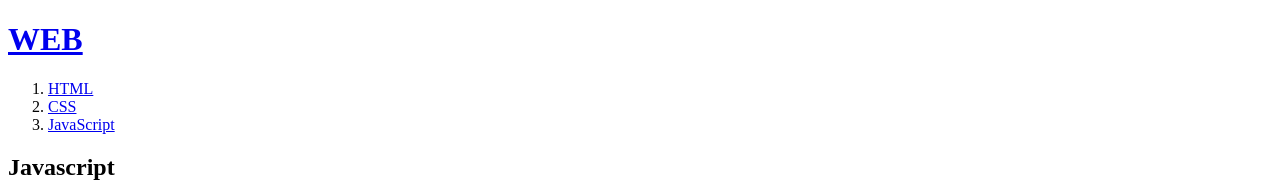
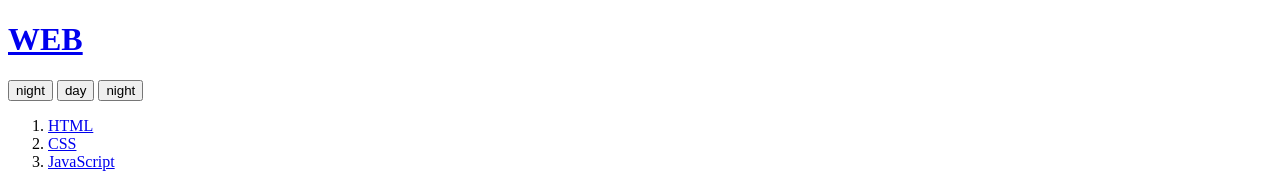
Before and after one commit to Rosevilleage/small-hobbies, a plain HTML site: page 3.html in a window 1280 px wide. Shown: the top 188 px of the page. Drawn offline with Linux system fonts and the light colour scheme.

Commit message:
button
add button

```diff
--- a/3.html
+++ b/3.html
@@ -6,6 +6,25 @@
 </head>
 <body>
   <h1><a href="index.html">WEB</a></h1>
+    <input type="button" value="night" onclick="
+      document.querySelector('body').style.backgroundColor = 'black' ;
+      document.querySelector('body').style.color = 'white' ;">
+    <input type="button" value="day" onclick="
+      document.querySelector('body').style.backgroundColor = 'white' ;
+      document.querySelector('body').style.color = 'black' ;">
+    <input id="day_night" type="button" value="night" onclick="
+     if(document.querySelector('#day_night').value==='night') {
+      document.querySelector('body').style.backgroundColor = 'black' ;
+      document.querySelector('body').style.color = 'white' ;
+      document.querySelector('#day_night').value='day';
+  } else {
+      document.querySelector('body').style.backgroundColor = 'white' ;
+      document.querySelector('body').style.color = 'black' ;
+      document.querySelector('#day_night').value='night';
+    }
+
+
+      ">
   <ol>
     <li><a href="1.html">HTML</a></li>
     <li><a href="2.html">CSS</a></li>
```
